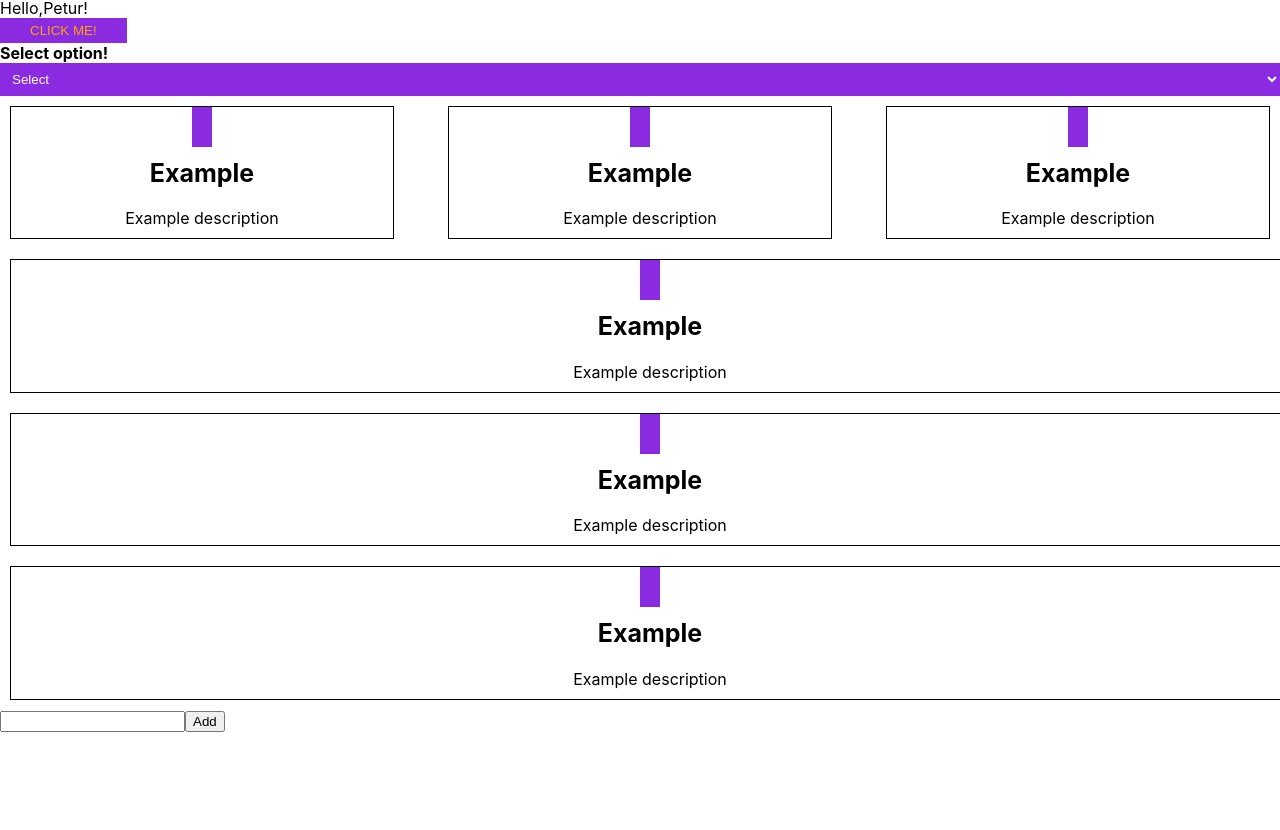
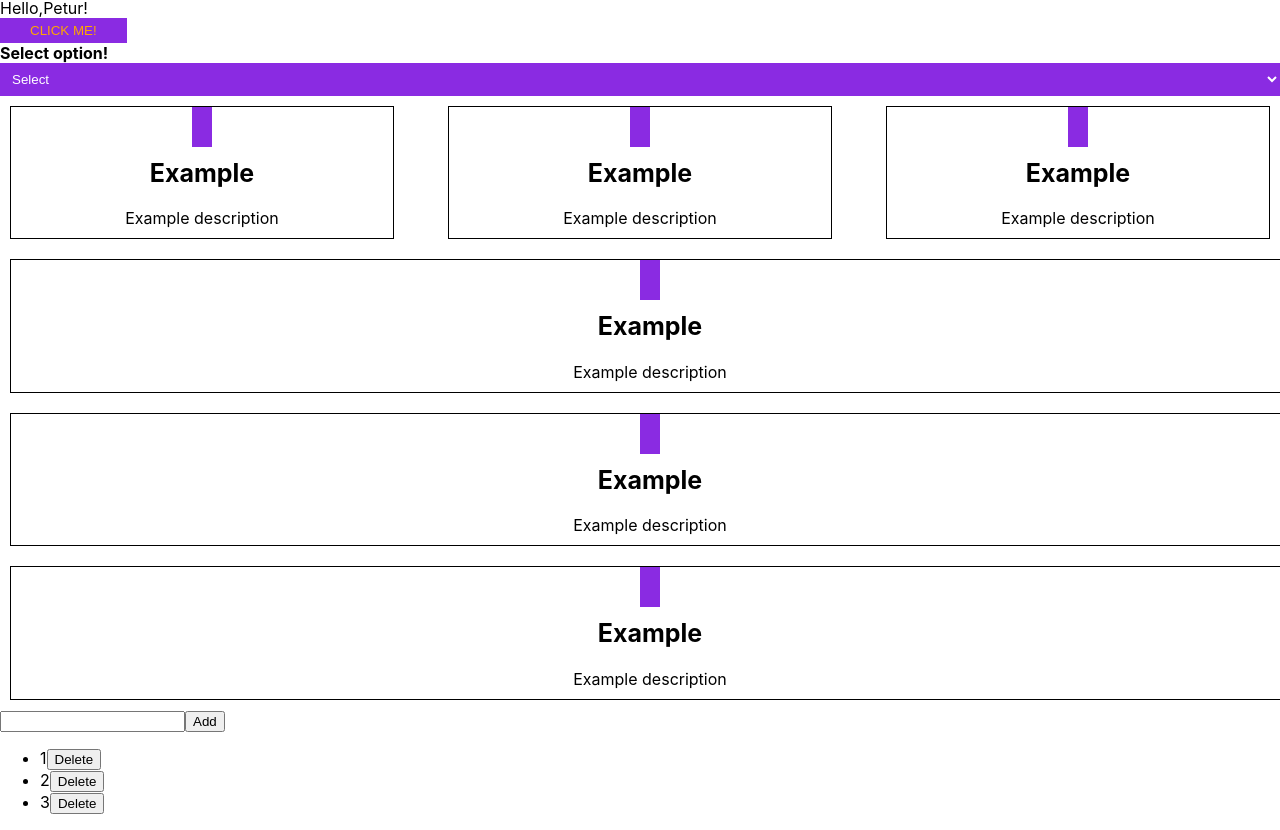
Before and after one commit to valensixx/react-treaning-part-two, a React (Create React App) app: page / in a window 1280 px wide. Shown: the part 444-1274 px from the top of the page. Before the commit the page ends 1176 px from the top, so only its background shows below. Built offline with nearby package versions, Linux system fonts and the light colour scheme.

Commit message:
create child and connection with parent done

```diff
--- a/src/InputForm.js
+++ b/src/InputForm.js
@@ -1,11 +1,11 @@
 import React,{useState} from "react";
-
+import InputFormProps from "./InputFormProps"
 //create input form and add button.
 //added elements are inport in ul from another component.
 //the input must be displayed + button - delete.
 
-export default function InputForm(){
-    const [items, setItems] = useState([]);
+export default function InputForm(props){
+    const [items, setItems] = useState([1,2,3]);
     const [inputValue, setInputValue] = useState('');
     return (
         <div>
@@ -21,6 +21,9 @@ export default function InputForm(){
                     Add
                 </button>
             </div>
+            <div>
+                <InputFormProps items = {items} />
+            </div>
         </div>
     );
 };
--- /dev/null
+++ b/src/InputFormProps.js
@@ -0,0 +1,21 @@
+import React, { useState } from "react";
+
+export default function IFProps(props) {
+
+    function renderLi(item, index) {
+        return (
+            <li>
+               <span>{item}</span>
+               <button>Delete</button>
+            </li>
+        );
+    };
+
+    return (
+        <>
+            <ul>
+                {props.items.map(renderLi)}
+            </ul>
+        </>
+    );
+};
```
